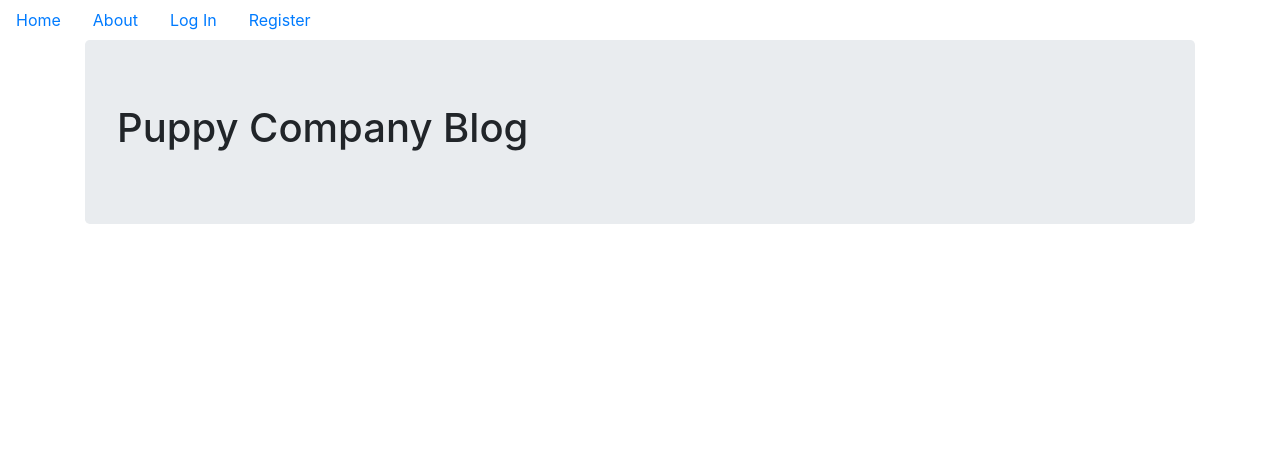
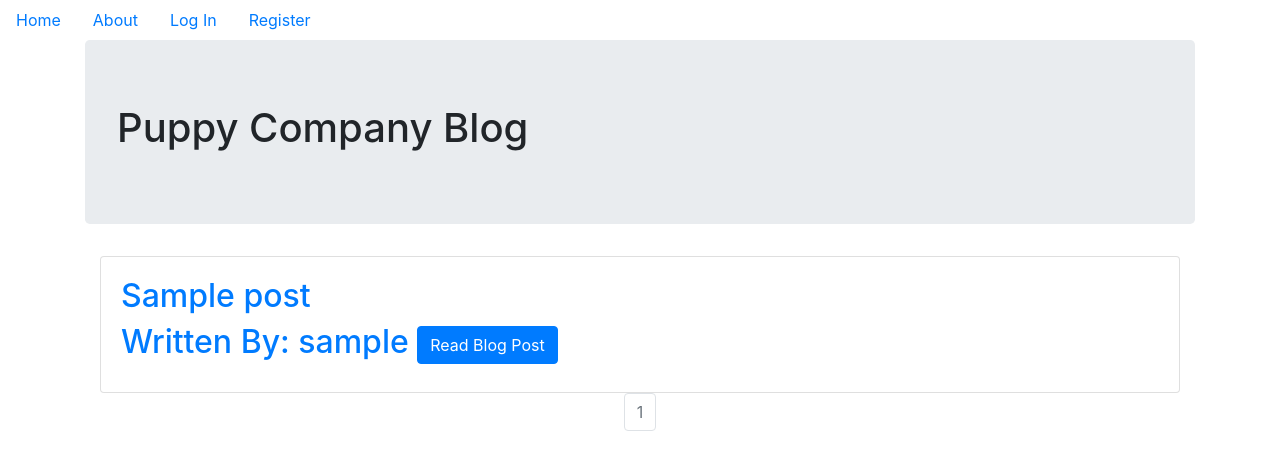
Before and after one commit to betadayz/Social_media, a Flask app: page / in a window 1280 px wide. Shown: the top 470 px of the page. Run offline with Flask 2, Linux system fonts and the light colour scheme; tables that the repository leaves empty hold one stand-in row (values such as "Sample post"); some libraries are stand-ins or nearby versions.

Commit message:
core index and views set up

```diff
--- a/puppycompanyblog/core/views.py
+++ b/puppycompanyblog/core/views.py
@@ -1,10 +1,13 @@
+from puppycompanyblog.models import BlogPost
 from flask import render_template,request,Blueprint
 
 core = Blueprint('core',__name__)
 
 @core.route('/')
 def index():
-    return render_template('index.html')
+    page = request.args.get('page',1,type=int)
+    blog_posts = BlogPost.query.order_by(BlogPost.date.desc()).paginate(page=page,per_page=5)
+    return render_template('index.html',blog_posts=blog_posts)
 
 @core.route('/info')
 def info():
--- a/puppycompanyblog/templates/base.html
+++ b/puppycompanyblog/templates/base.html
@@ -25,7 +25,7 @@
             <a href="{{url_for('users.account')}}">Account</a>
         </li>
         <li class="nav-link">
-            <a href="#">Create Post</a>
+            <a href="blog_posts.create-Post">Create Post</a>
         </li>
         {% else %}
         <li class="nav-link">
--- a/puppycompanyblog/templates/index.html
+++ b/puppycompanyblog/templates/index.html
@@ -3,4 +3,34 @@
   <div class="jumbotron">
       <h1>Puppy Company Blog</h1>
   </div>
+  <div class='container'>
+    {% for post in blog_posts.items %}
+      <div class="card">
+        <div class="card-body">
+          <h2><a class="card-title" href="{{url_for('blog_posts.blog_post',blog_post_id=post.id)}}">{{post.title}}</a><h2>
+          <a href="{{url_for('users.user_posts',username=post.author.username)}}">Written By: {{post.author.username}}</a>
+          <a class="btn btn-primary" href="">Read Blog Post</a>
+        </div>
+      </div>
+
+
+    {% endfor %}
+  </div>
+
+  <nav aria-label="Page navigation example">
+  <ul class="pagination justify-content-center">
+    {% for page_num in blog_posts.iter_pages(left_edge=1,right_edge=1,left_current=1,right_current=2) %}
+    {% if blog_posts.page == page_num %}
+      <li class='page-item disabled'>
+        <a class='page-link' href="{{url_for('core.index',page=page_num)}}">{{page_num}}</a>
+      </li>
+      {% else %}
+      <li class='page-item'>
+        <a class='page-link' href="{{url_for('core.index',page=page_num)}}">{{page_num}}</a>
+      </li>
+    {% endif %}
+    {% endfor %}
+  </ul>
+</nav>
+
 {% endblock  %}
```
